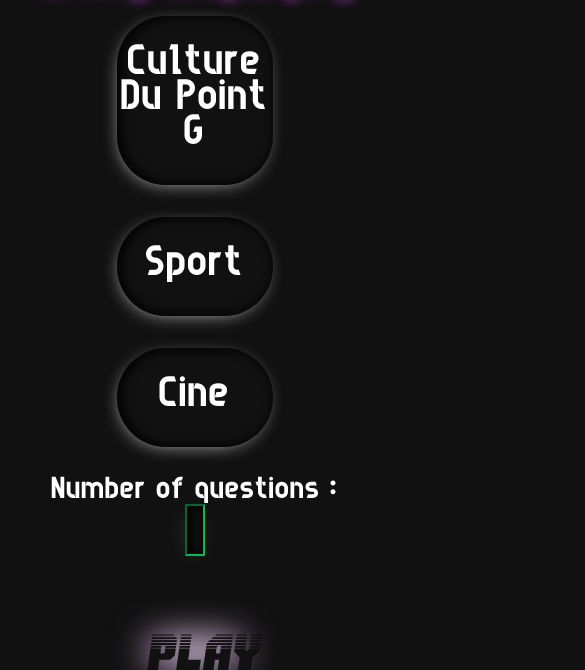
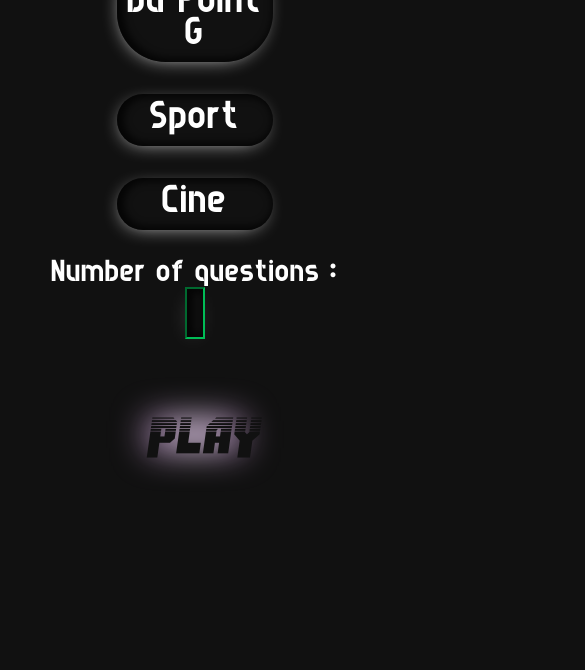
Before and after one commit to LucasLenoir/Quizz_Game, a website with bundled scripts: page front/index.html in a window 390 px wide. Shown: the part 233-903 px from the top of the page, 585 px wide, since content can reach past the window. After the commit the page ends 844 px from the top, so only its background shows below. Built offline with nearby package versions, Linux system fonts and the light colour scheme.

Commit message:
new responsive

```diff
--- a/front/assets/sass/layouts/_header.scss
+++ b/front/assets/sass/layouts/_header.scss
@@ -1,5 +1,6 @@
 @import "../utils/mixins";
 @import "../utils/variables";
+@import "../utils/queries";
 
 header {
     @include boxShadow;
@@ -7,6 +8,9 @@ header {
         @include marginLR;
         &__logo {
             width: 350px;
+            @include max-media("middle-desktop"){
+                width: 250px;
+            }
             img {
                 width: 100%;
             }
@@ -25,6 +29,9 @@ header {
                     @include styleNone;
                     @include styleText;
                     display: block;
+                    @include max-media("middle-desktop"){
+                        font-size: 1.2rem;
+                    }
                 }
                 &:hover {
                     @include textShadow;
--- a/front/assets/sass/main.scss
+++ b/front/assets/sass/main.scss
@@ -4,6 +4,7 @@
 @import "./utils/mixins";
 @import "./layouts/header";
 @import "./layouts/form";
+@import "./utils/queries";
 body {
     background: $bg-primary;
 }
@@ -19,9 +20,15 @@ body {
         @include styleTitle(65px);
         @include centerText;
         @include textShadow;
+        @include max-media("middle-desktop"){
+            font-size: 3rem;
+        }
         // letter-spacing: .5rem;
     }
     .list__categorie {
+        @include max-media("middle-desktop"){
+            font-size: 2rem;
+        }
         @include marginTop(0rem);
         @include styleText(35px);
         @include styleNone;
@@ -33,6 +40,9 @@ body {
             @include paddingTB;
             @include hoverTransitionElement(0.25s);
             width: 50%;
+            @include max-media("middle-desktop"){
+                padding: 10px;
+            }
             &:hover {
                 @include boxShadow($radius: 49px, $color: $color-purple, $color-inside: $color-white);
                 color: $primary-color;
--- /dev/null
+++ b/front/assets/sass/utils/_queries.scss
@@ -0,0 +1,15 @@
+@import "./variables";
+
+$breakpoints: (
+    "phone": 599px,
+    "pad": 780px,
+    "min-desktop": 1200px,
+    "middle-desktop": 1600px,
+    "max-desktop": 1800px
+);
+
+@mixin max-media($_key) {
+    @media screen and (max-width: map-get($breakpoints, $_key)) {
+        @content;
+    }
+}
```
Also changed, not shown: front/assets/css/style.css, 1 other file.
